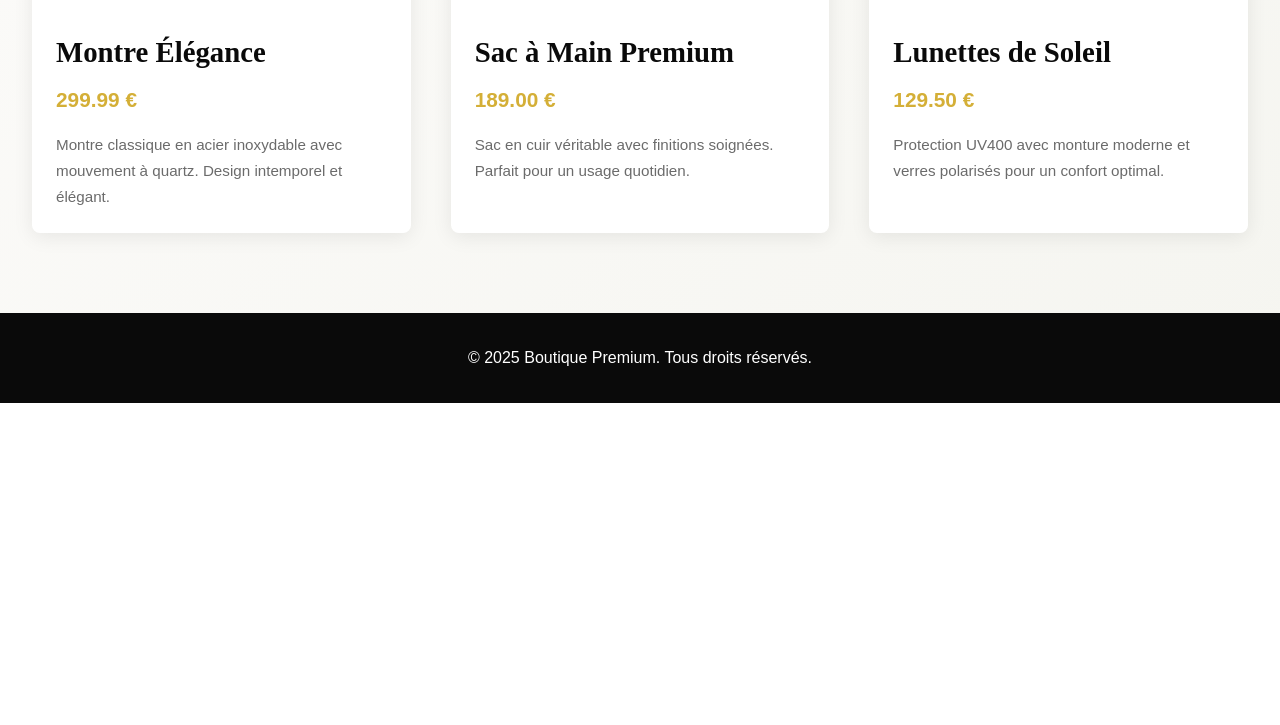
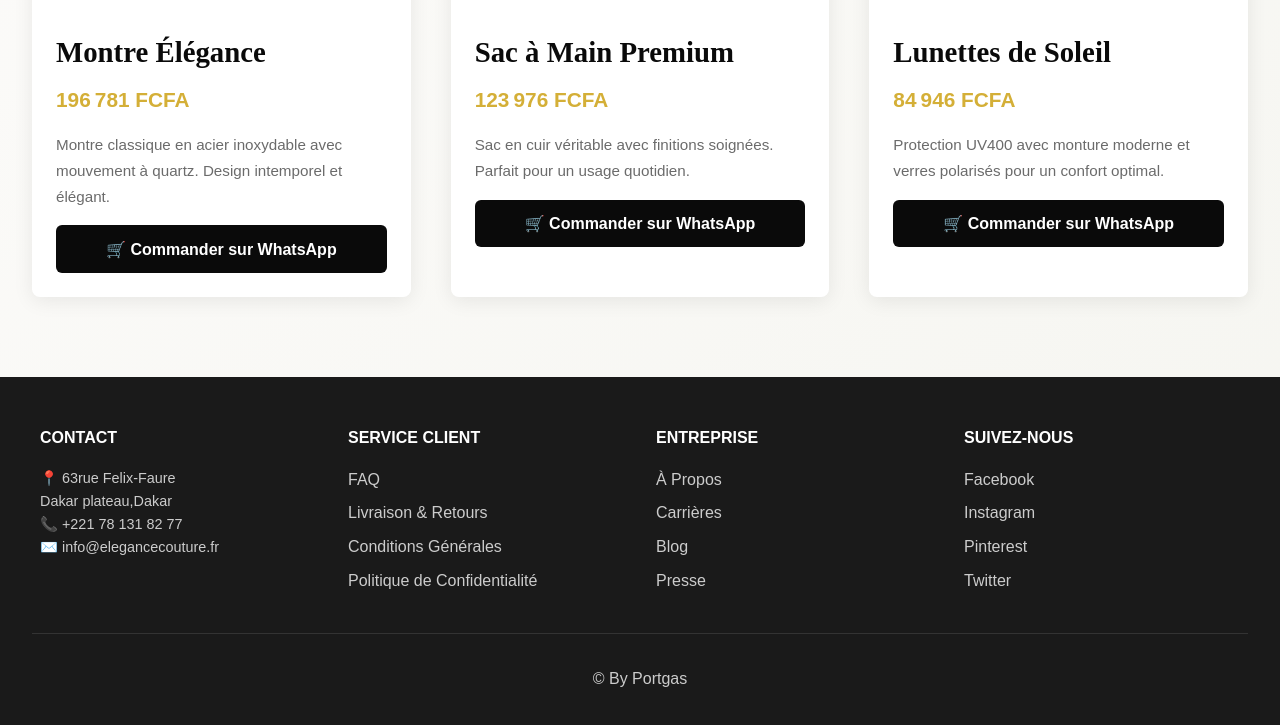
Before and after one commit to AbdoulayeSG/boutique-netlify, a website: page index.html in a window 1280 px wide. Shown: the part 681-1406 px from the top of the page. Before the commit the page ends 1084 px from the top, so only its background shows below. Drawn offline with Linux system fonts and the light colour scheme.

Commit message:
boutton de d achat et footer

```diff
--- a/index.html
+++ b/index.html
@@ -37,13 +37,46 @@
         </div>
     </main>
 
-    <footer class="site-footer">
-        <div class="container">
-            <p>&copy; 2025 Boutique Premium. Tous droits réservés.</p>
+ <footer id="contact">
+        <div class="footer-content">
+            <div class="footer-section">
+                <h4>Contact</h4>
+                <p>📍 63rue Felix-Faure<br>Dakar plateau,Dakar</p>
+                <p>📞 +221 78 131 82 77</p>
+                <p>✉️ info@elegancecouture.fr</p>
+            </div>
+            <div class="footer-section">
+                <h4>Service Client</h4>
+                <a href="#">FAQ</a>
+                <a href="#">Livraison & Retours</a>
+                <a href="#">Conditions Générales</a>
+                <a href="#">Politique de Confidentialité</a>
+            </div>
+            <div class="footer-section">
+                <h4>Entreprise</h4>
+                <a href="#">À Propos</a>
+                <a href="#">Carrières</a>
+                <a href="#">Blog</a>
+                <a href="#">Presse</a>
+            </div>
+            <div class="footer-section">
+                <h4>Suivez-Nous</h4>
+                <a href="#">Facebook</a>
+                <a href="#">Instagram</a>
+                <a href="#">Pinterest</a>
+                <a href="#">Twitter</a>
+            </div>
+        </div>
+        <div class="footer-bottom">
+            <p>&copy; By Portgas </p>
         </div>
     </footer>
 
 <script>
+// CONFIGURATION - À MODIFIER
+const WHATSAPP_NUMBER = "221770368599"; // Remplace par ton numéro WhatsApp (format international sans +)
+const TAUX_CONVERSION = 655.957; // 1 EUR = 655.957 FCFA (taux fixe)
+
 // Charger et afficher les produits depuis localStorage
 async function loadProducts() {
     const grid = document.getElementById('products-grid');
@@ -114,20 +147,28 @@ function createProductCard(product) {
     card.className = 'product-card';
 
     const imageUrl = product.image || 'https://via.placeholder.com/400x300?text=Produit';
-    const price = typeof product.price === 'number'
-        ? product.price.toFixed(2)
-        : parseFloat(product.price).toFixed(2);
+    const priceEur = typeof product.price === 'number' ? product.price : parseFloat(product.price);
+    const priceFcfa = Math.round(priceEur * TAUX_CONVERSION);
 
     card.innerHTML = `
         <img src="${imageUrl}" alt="${product.name}" class="product-image" onerror="this.src='https://via.placeholder.com/400x300?text=Image+non+disponible'">
         <div class="product-info">
             <h3 class="product-name">${product.name}</h3>
-            <p class="product-price">${price} €</p>
+            <p class="product-price">${priceFcfa.toLocaleString('fr-FR')} FCFA</p>
             <p class="product-description">${product.description || ''}</p>
+            <button class="btn-cart" onclick="orderOnWhatsApp('${product.name.replace(/'/g, "\\'")}', ${priceFcfa})">
+                🛒 Commander sur WhatsApp
+            </button>
         </div>
     `;
 
     return card;
+}
+
+function orderOnWhatsApp(productName, price) {
+    const message = `Bonjour ! Je suis intéressé(e) par :\n\n📦 *${productName}*\n💰 Prix : ${price.toLocaleString('fr-FR')} FCFA\n\nJe voudrais passer commande.`;
+    const whatsappUrl = `https://wa.me/${WHATSAPP_NUMBER}?text=${encodeURIComponent(message)}`;
+    window.open(whatsappUrl, '_blank');
 }
 
 // Rafraîchir automatiquement quand les produits changent
@@ -139,9 +180,6 @@ window.addEventListener('storage', function(e) {
 
 // Charger au démarrage
 document.addEventListener('DOMContentLoaded', loadProducts);
-
-// Rafraîchir toutes les 2 secondes pour détecter les changements
-setInterval(loadProducts, 2000);
 </script>
 </body>
 </html>
--- a/styles.css
+++ b/styles.css
@@ -242,3 +242,72 @@ nav {
         gap: 1rem;
     }
 }
+/* Bouton Commander */
+.btn-cart {
+    width: 100%;
+    background: #0a0a0a;
+    color: white;
+    border: none;
+    padding: 0.9rem;
+    border-radius: 6px;
+    font-size: 1rem;
+    font-weight: 600;
+    cursor: pointer;
+    transition: all 0.3s ease;
+    margin-top: 1rem;
+}
+
+.btn-cart:hover {
+    background: #2a2a2a;
+    transform: translateY(-2px);
+    box-shadow: 0 5px 15px rgba(0, 0, 0, 0.3);
+}
+
+.btn-cart:active {
+    transform: translateY(0);
+}
+footer {
+            background: #1a1a1a;
+            color: white;
+            padding: 3rem 2rem;
+            text-align: center;
+        }
+
+        .footer-content {
+            max-width: 1200px;
+            margin: 0 auto;
+            display: grid;
+            grid-template-columns: repeat(auto-fit, minmax(250px, 1fr));
+            gap: 2rem;
+            text-align: left;
+            margin-bottom: 2rem;
+        }
+
+        .footer-section h4 {
+            margin-bottom: 1rem;
+            color: white;
+            text-transform: uppercase;
+        }
+
+        .footer-section p {
+            font-size: 0.9rem;
+            color: #ccc;
+        }
+
+        .footer-section a {
+            display: block;
+            color: #ccc;
+            text-decoration: none;
+            margin: 0.5rem 0;
+            transition: color 0.3s;
+        }
+
+        .footer-section a:hover {
+            color: #d4af37;
+        }
+
+        .footer-bottom {
+            border-top: 1px solid #333;
+            padding-top: 2rem;
+            color: #ccc;
+        }
```
Also changed, not shown: admin/cms/index.html (+1 -1 lines).
